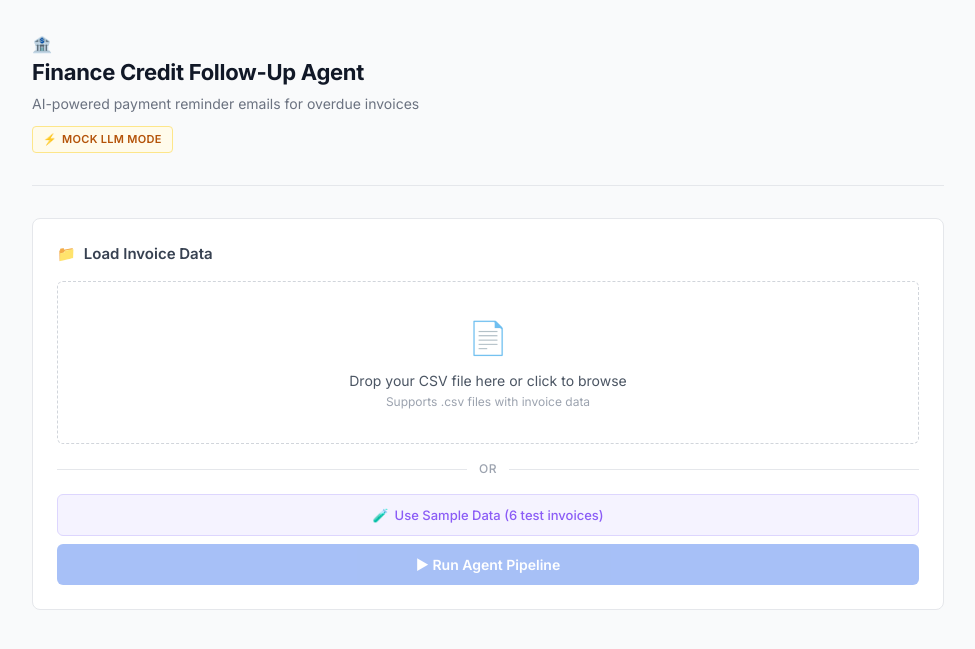
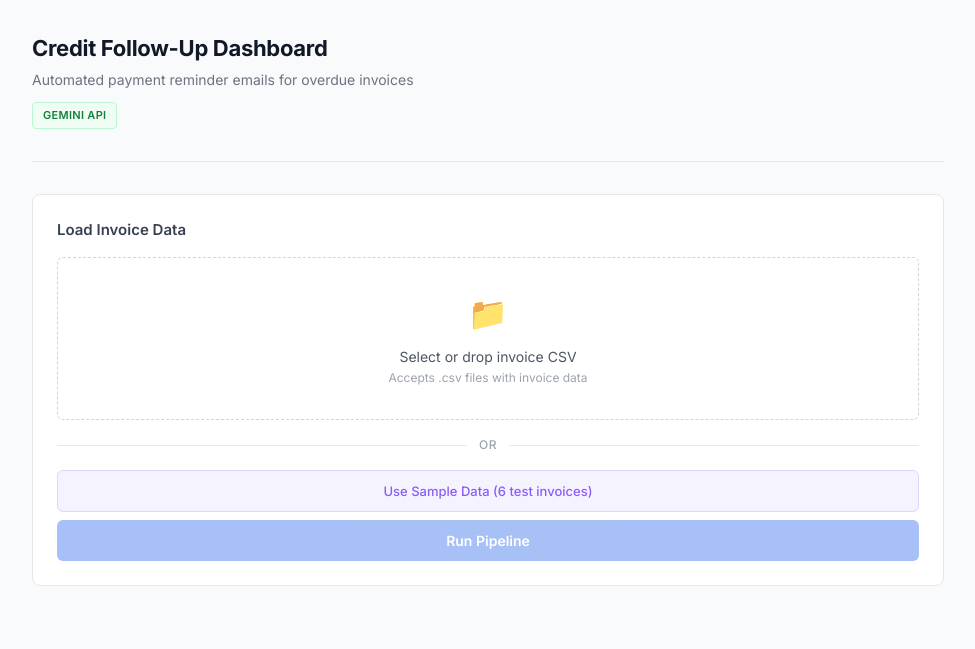
Before and after one commit to Animesh278/finance-email-agent, a Flask app: page / in a window 1280 px wide. Shown: the top 649 px of the page, without its empty margins (152-1127 px from the left). Run offline with Flask 3, Linux system fonts and the light colour scheme; parts of the project's set-up code (start-up, migrations or seed data) failed here and were passed over.

Commit message:
Refactor index.html for clarity and updates

```diff
--- a/templates/index.html
+++ b/templates/index.html
@@ -3,13 +3,12 @@
 <head>
   <meta charset="UTF-8">
   <meta name="viewport" content="width=device-width, initial-scale=1.0">
-  <title>Finance Email Agent - Credit Follow-Up Dashboard</title>
-  <meta name="description" content="AI-powered credit follow-up email agent for overdue B2B invoices. Upload CSV, generate escalating payment reminders, and review audit trails.">
+  <title>Credit Follow-Up Dashboard</title>
+  <meta name="description" content="Credit follow-up email agent for overdue B2B invoices. Upload CSV, generate payment reminders, and review audit trails.">
 
-  <!-- Fonts -->
   <link rel="preconnect" href="https://fonts.googleapis.com">
   <link rel="preconnect" href="https://fonts.gstatic.com" crossorigin="">
-  <link href="https://fonts.googleapis.com/css2?family=Inter:wght@400;500;600;700;800&family=JetBrains+Mono:wght@400;500&display=swap" rel="stylesheet">
+  <link href="https://fonts.googleapis.com/css2?family=Inter:wght@400;500;600;700&family=JetBrains+Mono:wght@400;500&display=swap" rel="stylesheet">
 
   <link rel="stylesheet" href="/static/style.css">
 </head>
@@ -17,63 +16,51 @@
 
   <div class="app-container">
 
-    <!-- Header -->
     <header class="app-header" id="app-header">
-      <span class="app-header__icon">🏦</span>
-      <h1 class="app-header__title">Finance Credit Follow-Up Agent</h1>
-      <p class="app-header__subtitle">AI-powered payment reminder emails for overdue invoices</p>
-      <span class="app-header__badge app-header__badge--mock" id="mode-badge">
-        <span>⚡</span> Mock LLM Mode
-      </span>
+      <h1 class="app-header__title">Credit Follow-Up Dashboard</h1>
+      <p class="app-header__subtitle">Automated payment reminder emails for overdue invoices</p>
+      <span class="app-header__badge app-header__badge--live" id="mode-badge">Gemini API</span>
     </header>
 
-    <!-- Upload & Run Card -->
     <section class="card upload-section" id="upload-section">
       <h2 class="card__title">
-        <span class="card__title-icon">📁</span>
         Load Invoice Data
       </h2>
 
-      <!-- File upload zone -->
       <div class="upload-zone" id="upload-zone" tabindex="0" role="button" aria-label="Upload CSV file">
-        <span class="upload-zone__icon" id="upload-icon">📄</span>
-        <p class="upload-zone__text" id="upload-text">Drop your CSV file here or click to browse</p>
-        <p class="upload-zone__hint">Supports .csv files with invoice data</p>
-        <p class="upload-zone__filename" id="upload-filename" style="display:none"></p>
+        <span class="upload-zone__icon" id="upload-icon">📁</span>
+        <p class="upload-zone__text" id="upload-text">Select or drop invoice CSV</p>
+        <p class="upload-zone__hint">Accepts .csv files with invoice data</p>
+        <p class="upload-zone__filename" id="upload-filename" style="display: none;"></p>
         <input type="file" id="csv-input" accept=".csv">
       </div>
 
       <div class="divider">or</div>
 
-      <!-- Sample data button -->
       <button class="btn btn--sample" id="btn-sample" type="button">
-        <span>🧪</span>
         Use Sample Data (6 test invoices)
       </button>
 
-      <!-- Run button -->
-      <button class="btn btn--run" id="btn-run" type="button" disabled="">
+      <button class="btn btn--run" id="btn-run" type="button" disabled>
         <span class="spinner" id="run-spinner"></span>
-        <span class="btn__text" id="run-text">▶ Run Agent Pipeline</span>
+        <span class="btn__text" id="run-text">Run Pipeline</span>
       </button>
     </section>
 
-    <!-- Results Section -->
     <section class="results-section" id="results-section">
 
-      <!-- Summary Dashboard -->
       <div class="summary-grid" id="summary-grid">
         <div class="stat-card stat-card--total">
           <div class="stat-card__value" id="stat-total">0</div>
-          <div class="stat-card__label">Total Loaded</div>
+          <div class="stat-card__label">Loaded</div>
         </div>
         <div class="stat-card stat-card--generated">
           <div class="stat-card__value" id="stat-generated">0</div>
-          <div class="stat-card__label">Emails Generated</div>
+          <div class="stat-card__label">Generated</div>
         </div>
         <div class="stat-card stat-card--dry">
           <div class="stat-card__value" id="stat-dry">0</div>
-          <div class="stat-card__label">Dry-Run Sent</div>
+          <div class="stat-card__label">Dry-Run</div>
         </div>
         <div class="stat-card stat-card--escalated">
           <div class="stat-card__value" id="stat-escalated">0</div>
@@ -89,47 +76,38 @@
         </div>
       </div>
 
-      <!-- Download Bar -->
       <div class="download-bar" id="download-bar">
-        <span class="download-bar__label">📥 Export Results</span>
-        <a class="btn btn--download" id="dl-email-log" href="/api/download/email_log.json" download="">
-          📋 Email Log (JSON)
+        <span class="download-bar__label">Export</span>
+        <a class="btn btn--download" id="dl-email-log" href="/api/download/email_log.json" download>
+          Email Log (JSON)
         </a>
-        <a class="btn btn--download" id="dl-audit" href="/api/download/audit_trail.csv" download="">
-          📊 Audit Trail (CSV)
+        <a class="btn btn--download" id="dl-audit" href="/api/download/audit_trail.csv" download>
+          Audit Trail (CSV)
         </a>
       </div>
 
-      <!-- Tab Navigation -->
       <div class="tabs" id="tabs" role="tablist">
         <button class="tab tab--active" data-tab="emails" role="tab" aria-selected="true" id="tab-emails">
-          📧 Generated Emails
+          Generated Emails
         </button>
         <button class="tab" data-tab="escalated" role="tab" aria-selected="false" id="tab-escalated">
-          🚨 Escalated
+          Escalated
         </button>
         <button class="tab" data-tab="skipped" role="tab" aria-selected="false" id="tab-skipped">
-          ⏭ Skipped / Invalid
+          Skipped
         </button>
       </div>
 
-      <!-- Tab Panels -->
       <div class="tab-panel tab-panel--active" id="panel-emails" role="tabpanel">
-        <div class="email-list" id="email-list">
-          <!-- Dynamically populated -->
-        </div>
+        <div class="email-list" id="email-list"></div>
       </div>
 
       <div class="tab-panel" id="panel-escalated" role="tabpanel">
-        <div id="escalated-content">
-          <!-- Dynamically populated -->
-        </div>
+        <div id="escalated-content"></div>
       </div>
 
       <div class="tab-panel" id="panel-skipped" role="tabpanel">
-        <div id="skipped-content">
-          <!-- Dynamically populated -->
-        </div>
+        <div id="skipped-content"></div>
       </div>
 
     </section>
@@ -201,7 +179,7 @@
     function setSelectedFile(file) {
       state.selectedFile = file;
       state.useSample = false;
-      DOM.uploadIcon.textContent = '✅';
+      DOM.uploadIcon.textContent = '✓';
       DOM.uploadText.textContent = 'File selected:';
       DOM.uploadFilename.textContent = file.name;
       DOM.uploadFilename.style.display = 'block';
@@ -213,20 +191,20 @@
     DOM.btnSample.addEventListener('click', () => {
       state.useSample = true;
       state.selectedFile = null;
-      DOM.uploadIcon.textContent = '🧪';
+      DOM.uploadIcon.textContent = '✓';
       DOM.uploadText.textContent = 'Using sample dataset';
       DOM.uploadFilename.textContent = 'sample_invoices.csv (6 rows)';
       DOM.uploadFilename.style.display = 'block';
       DOM.uploadZone.classList.add('upload-zone--active');
       DOM.btnSample.style.opacity = '1';
       DOM.btnRun.disabled = false;
-      showToast('Sample data selected - ready to run!', 'success');
+      showToast('Sample data selected', 'success');
     });
 
     DOM.btnRun.addEventListener('click', async () => {
       if (state.isRunning) return;
       if (!state.selectedFile && !state.useSample) {
-        showToast('Please upload a CSV or select sample data first', 'error');
+        showToast('Upload a CSV or select sample data first', 'error');
         return;
       }
 
@@ -255,16 +233,16 @@
         }
 
         renderResults(data);
-        showToast(`Pipeline complete! ${data.summary.emails_generated} emails generated.`, 'success');
+        showToast(data.summary.emails_generated + ' emails generated', 'success');
 
       } catch (err) {
-        showToast(`Error: ${err.message}`, 'error');
+        showToast('Error: ' + err.message, 'error');
         console.error('Pipeline error:', err);
       } finally {
         state.isRunning = false;
         DOM.btnRun.classList.remove('btn--loading');
         DOM.btnRun.disabled = false;
-        DOM.runText.textContent = '▶ Run Agent Pipeline';
+        DOM.runText.textContent = 'Run Pipeline';
       }
     });
 
@@ -273,10 +251,10 @@
 
       if (summary.is_mock) {
         DOM.modeBadge.className = 'app-header__badge app-header__badge--mock';
-        DOM.modeBadge.innerHTML = '<span>⚡</span> Mock LLM Mode';
+        DOM.modeBadge.textContent = 'Mock Mode';
       } else {
         DOM.modeBadge.className = 'app-header__badge app-header__badge--live';
-        DOM.modeBadge.innerHTML = '<span>🤖</span> Claude API Mode';
+        DOM.modeBadge.textContent = 'Gemini API';
       }
 
       animateCounter('stat-total', summary.total_loaded);
@@ -299,134 +277,110 @@
 
     function animateCounter(elementId, target) {
       const el = document.getElementById(elementId);
-      const duration = 600;
-      const start = performance.now();
-      const from = 0;
-
-      function update(now) {
-        const elapsed = now - start;
-        const progress = Math.min(elapsed / duration, 1);
-        const eased = 1 - Math.pow(1 - progress, 3);
-        el.textContent = Math.round(from + (target - from) * eased);
-        if (progress < 1) requestAnimationFrame(update);
-      }
-
-      requestAnimationFrame(update);
+      el.textContent = target;
     }
 
     const TONE_LABELS = {
-      warm_friendly: 'Warm & Friendly',
-      polite_firm: 'Polite & Firm',
-      formal_serious: 'Formal & Serious',
-      stern_urgent: 'Stern & Urgent',
-      legal_escalation: 'Legal Escalation',
+      warm_friendly: 'Warm',
+      polite_firm: 'Firm',
+      formal_serious: 'Serious',
+      stern_urgent: 'Urgent',
+      legal_escalation: 'Legal',
     };
 
     function renderEmails(emails) {
       if (emails.length === 0) {
-        DOM.emailList.innerHTML = `
-          <div class="empty-state">
-            <div class="empty-state__icon">📭</div>
-            <p class="empty-state__text">No emails were generated. All invoices may be escalated or filtered out.</p>
-          </div>`;
+        DOM.emailList.innerHTML =
+          '<div class="empty-state">' +
+            '<div class="empty-state__icon">--</div>' +
+            '<p class="empty-state__text">No emails generated. All invoices may be escalated or filtered.</p>' +
+          '</div>';
         return;
       }
 
-      DOM.emailList.innerHTML = emails.map((email, i) => `
-        <div class="email-card" id="email-card-${i}">
-          <div class="email-card__header" onclick="toggleEmail(${i})">
-            <div class="email-card__info">
-              <div class="email-card__client">${escapeHtml(email.client_name)}</div>
-              <div class="email-card__meta">
-                <span>📋 ${escapeHtml(email.invoice_number)}</span>
-                <span>💰 ${escapeHtml(email.amount_due)}</span>
-                <span>📅 ${email.days_overdue} days overdue</span>
-                <span>📧 ${escapeHtml(email.contact_email)}</span>
-              </div>
-            </div>
-            <span class="stage-badge stage-badge--${email.stage}">
-              Stage ${email.stage} · ${TONE_LABELS[email.tone_used] || email.tone_used}
-            </span>
-            <span class="email-card__toggle">▼</span>
-          </div>
-          <div class="email-card__body">
-            <div class="email-card__subject">📨 ${escapeHtml(email.subject)}</div>
-            <div class="email-card__content">${escapeHtml(email.body)}</div>
-            <div class="email-card__justification">💡 ${escapeHtml(email.justification)}</div>
-          </div>
-        </div>
-      `).join('');
+      DOM.emailList.innerHTML = emails.map((email, i) =>
+        '<div class="email-card" id="email-card-' + i + '">' +
+          '<div class="email-card__header" onclick="toggleEmail(' + i + ')">' +
+            '<div class="email-card__info">' +
+              '<div class="email-card__client">' + escapeHtml(email.client_name) + '</div>' +
+              '<div class="email-card__meta">' +
+                '<span>' + escapeHtml(email.invoice_number) + '</span>' +
+                '<span>' + escapeHtml(email.amount_due) + '</span>' +
+                '<span>' + email.days_overdue + 'd overdue</span>' +
+                '<span>' + escapeHtml(email.contact_email) + '</span>' +
+              '</div>' +
+            '</div>' +
+            '<span class="stage-badge stage-badge--' + email.stage + '">' +
+              'Stage ' + email.stage + ' &middot; ' + (TONE_LABELS[email.tone_used] || email.tone_used) +
+            '</span>' +
+            '<span class="email-card__toggle">&#9660;</span>' +
+          '</div>' +
+          '<div class="email-card__body">' +
+            '<div class="email-card__subject">Subject: ' + escapeHtml(email.subject) + '</div>' +
+            '<div class="email-card__content">' + escapeHtml(email.body) + '</div>' +
+            '<div class="email-card__justification">' + escapeHtml(email.justification) + '</div>' +
+          '</div>' +
+        '</div>'
+      ).join('');
     }
 
     function toggleEmail(index) {
-      const card = document.getElementById(`email-card-${index}`);
+      const card = document.getElementById('email-card-' + index);
       card.classList.toggle('email-card--expanded');
     }
 
     function renderEscalated(escalated) {
       if (escalated.length === 0) {
-        DOM.escalatedContent.innerHTML = `
-          <div class="empty-state">
-            <div class="empty-state__icon">✅</div>
-            <p class="empty-state__text">No invoices were escalated to legal. All overdue invoices are within the 30-day follow-up window.</p>
-          </div>`;
+        DOM.escalatedContent.innerHTML =
+          '<div class="empty-state">' +
+            '<p class="empty-state__text">No invoices escalated to legal.</p>' +
+          '</div>';
         return;
       }
 
-      DOM.escalatedContent.innerHTML = `
-        <table class="data-table">
-          <thead>
-            <tr>
-              <th>Invoice</th>
-              <th>Client</th>
-              <th>Amount</th>
-              <th>Days Overdue</th>
-              <th>Status</th>
-            </tr>
-          </thead>
-          <tbody>
-            ${escalated.map(row => `
-              <tr>
-                <td>${escapeHtml(row.invoice_number)}</td>
-                <td>${escapeHtml(row.client_name)}</td>
-                <td>${escapeHtml(row.amount_due)}</td>
-                <td><strong style="color: var(--accent-rose)">${row.days_overdue}</strong></td>
-                <td><span class="stage-badge stage-badge--escalate">🚨 Legal Escalation</span></td>
-              </tr>
-            `).join('')}
-          </tbody>
-        </table>`;
+      DOM.escalatedContent.innerHTML =
+        '<table class="data-table">' +
+          '<thead><tr>' +
+            '<th>Invoice</th><th>Client</th><th>Amount</th><th>Days Overdue</th><th>Status</th>' +
+          '</tr></thead>' +
+          '<tbody>' +
+            escalated.map(row =>
+              '<tr>' +
+                '<td>' + escapeHtml(row.invoice_number) + '</td>' +
+                '<td>' + escapeHtml(row.client_name) + '</td>' +
+                '<td>' + escapeHtml(row.amount_due) + '</td>' +
+                '<td><strong style="color:var(--red-600)">' + row.days_overdue + '</strong></td>' +
+                '<td><span class="stage-badge stage-badge--escalate">Legal Escalation</span></td>' +
+              '</tr>'
+            ).join('') +
+          '</tbody>' +
+        '</table>';
     }
 
     function renderSkipped(invalid) {
       if (invalid.length === 0) {
-        DOM.skippedContent.innerHTML = `
-          <div class="empty-state">
-            <div class="empty-state__icon">👍</div>
-            <p class="empty-state__text">All rows in the CSV were valid and processed successfully.</p>
-          </div>`;
+        DOM.skippedContent.innerHTML =
+          '<div class="empty-state">' +
+            '<p class="empty-state__text">All rows were valid and processed.</p>' +
+          '</div>';
         return;
       }
 
-      DOM.skippedContent.innerHTML = `
-        <table class="data-table">
-          <thead>
-            <tr>
-              <th>Invoice</th>
-              <th>Client</th>
-              <th>Reason</th>
-            </tr>
-          </thead>
-          <tbody>
-            ${invalid.map(row => `
-              <tr>
-                <td>${escapeHtml(row.invoice_number)}</td>
-                <td>${escapeHtml(row.client_name)}</td>
-                <td style="color: var(--accent-amber)">${escapeHtml(row.reason)}</td>
-              </tr>
-            `).join('')}
-          </tbody>
-        </table>`;
+      DOM.skippedContent.innerHTML =
+        '<table class="data-table">' +
+          '<thead><tr>' +
+            '<th>Invoice</th><th>Client</th><th>Reason</th>' +
+          '</tr></thead>' +
+          '<tbody>' +
+            invalid.map(row =>
+              '<tr>' +
+                '<td>' + escapeHtml(row.invoice_number) + '</td>' +
+                '<td>' + escapeHtml(row.client_name) + '</td>' +
+                '<td style="color:var(--amber-700)">' + escapeHtml(row.reason) + '</td>' +
+              '</tr>'
+            ).join('') +
+          '</tbody>' +
+        '</table>';
     }
 
     document.querySelectorAll('.tab').forEach(tab => {
@@ -441,19 +395,21 @@
 
         tab.classList.add('tab--active');
         tab.setAttribute('aria-selected', 'true');
-        const panelId = `panel-${tab.dataset.tab}`;
+        const panelId = 'panel-' + tab.dataset.tab;
         document.getElementById(panelId).classList.add('tab-panel--active');
       });
     });
 
     let toastTimeout = null;
-    function showToast(message, type = 'success') {
+
+    function showToast(message, type) {
+      type = type || 'success';
       clearTimeout(toastTimeout);
       DOM.toast.textContent = message;
-      DOM.toast.className = `toast toast--${type} toast--visible`;
+      DOM.toast.className = 'toast toast--' + type + ' toast--visible';
       toastTimeout = setTimeout(() => {
         DOM.toast.classList.remove('toast--visible');
-      }, 4000);
+      }, 3500);
     }
 
     function escapeHtml(str) {
```
